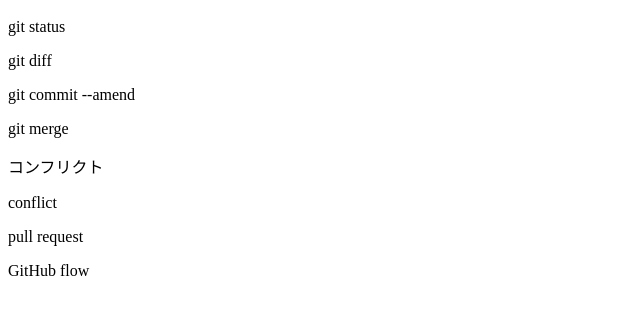
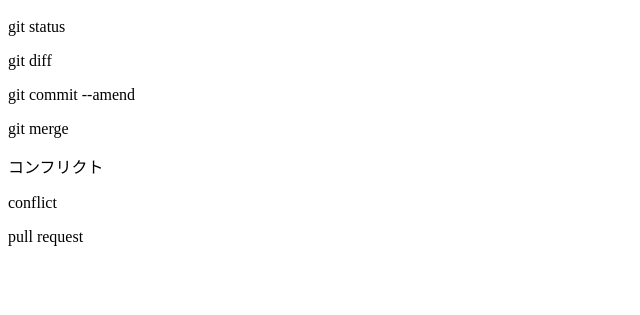
Before and after one commit to KannoITM/git_tutorial, a plain HTML site: page index.html in a window 1280 px wide. Shown: the part 57-372 px from the top of the page, without its empty margins (0-640 px from the left). Drawn offline with Linux system fonts and the light colour scheme.

Commit message:
GitHub flowを削除

```diff
--- a/index.html
+++ b/index.html
@@ -6,4 +6,3 @@
 <p>コンフリクト</p>
 <p>conflict</p>
 <p>pull request</p>
-<p>GitHub flow</p>
```
